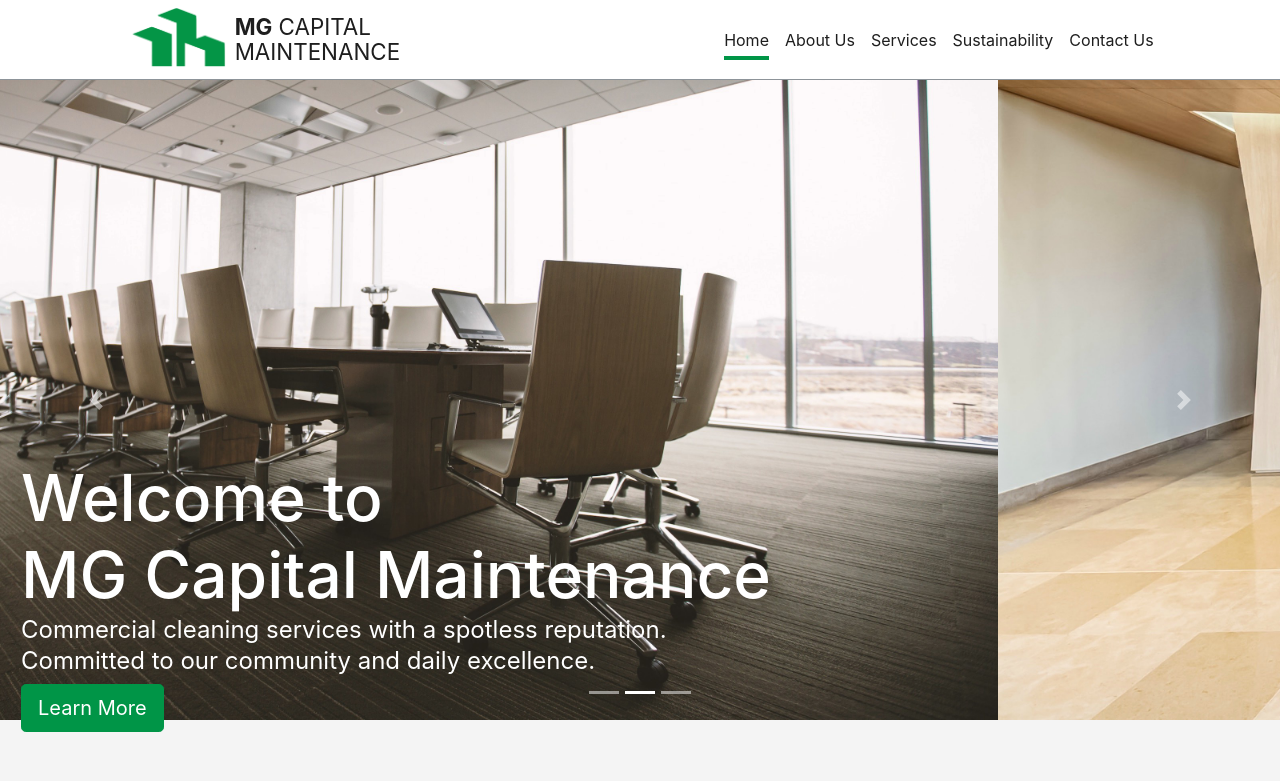
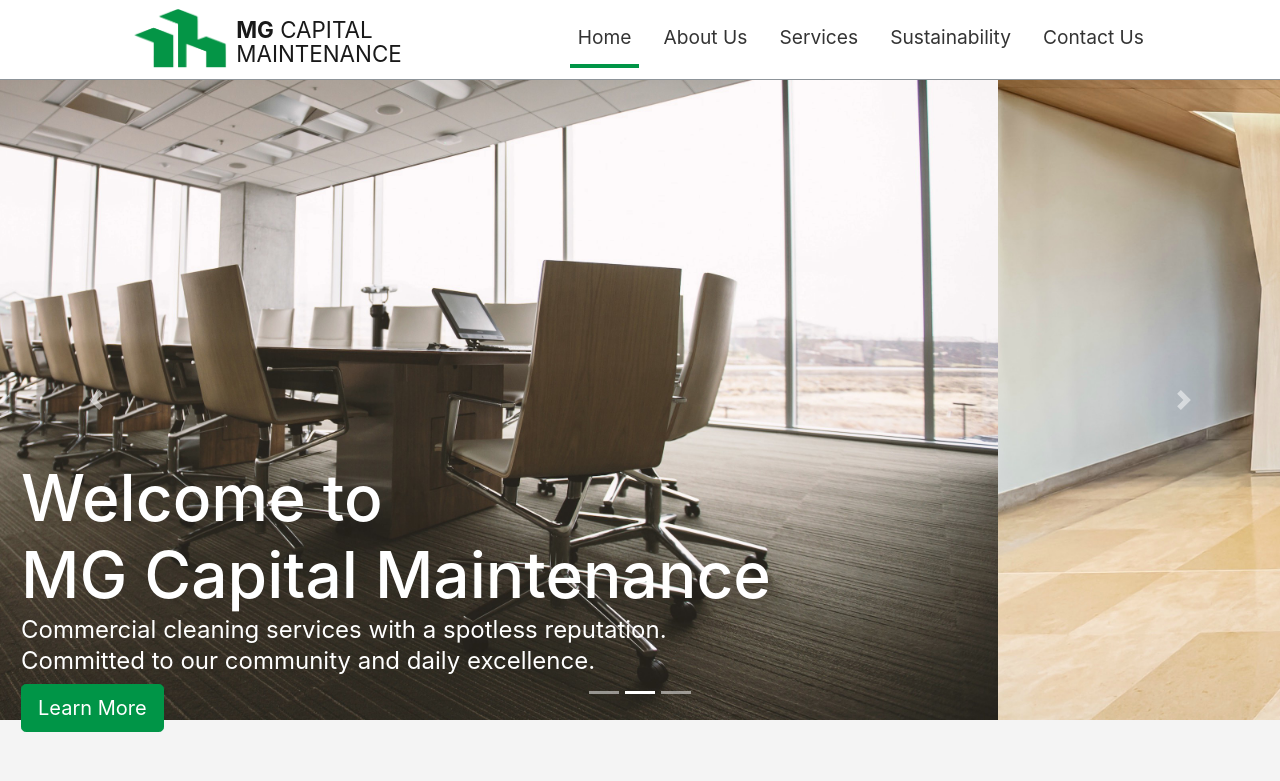
Before and after one commit to mgoti-rht/mgcapital-website, a website: page public/index.html in a window 1280 px wide. Shown: the top 781 px of the page. Drawn offline with nearby package versions, Linux system fonts and the light colour scheme.

Commit message:
Responsive navbar

```diff
--- a/public/assets/css/custom.css
+++ b/public/assets/css/custom.css
@@ -1,7 +1,9 @@
 .navbar {
-  background: white;
-  /*margin: 2% 10% 0 10%;*/
-  /*border-radius: 2px;*/
+  margin-bottom: 2rem;
+  height: 5em;
+  z-index: 100;
+  background-color: hsla(0,0%,100%,0.95);
+  border-bottom: 1px solid #8d9499;
 }
 
 main {
@@ -12,20 +14,28 @@
   color: #1e1e1e;
 }
 
-.masthead-brand img{
+.navbar-toggler {
+  position: absolute;
+  right: 1rem;
+}
+
+.navbar-brand img{
   display: inline;
   float: left;
   height: 60px;
-  margin: -1rem 0.5rem 0 0;
+  margin-right: 0.5rem;
 }
 
-.company-name {
-    display: inline;
-    float: right;
+.company-name-top {
     text-transform: uppercase;
-    margin-top: -0.6rem;
     font-size: 1.4rem;
-    line-height: 25px;
+    margin-top: 4px;
+    margin-bottom: -10px;
+}
+
+.company-name-bottom {
+    text-transform: uppercase;
+    font-size: 1.4rem;
 }
 
 .navbar-nav {
@@ -92,19 +102,24 @@
   margin-right: 1em;
 }
 
-.nav-masthead .nav-link {
+.nav-masthead .nav-item {
   padding: .25rem 0;
   color: rgba(255,255,255,.5);
   background-color: transparent;
   border-bottom: .25rem solid transparent;
 }
 
-.nav-masthead .nav-link:hover,
-.nav-masthead .nav-link:focus {
-  border-bottom-color: rgba(255,255,255,.25);
+li > a.nav-link-dark {
+    color: rgba(0,0,0,.8) !important;
 }
 
-.nav-masthead .nav-link + .nav-link {
+.nav-masthead .nav-item:hover,
+.nav-masthead .nav-item:focus {
+  border-bottom-color: #009547;
+  /* border-bottom-color: rgba(255,255,255,.25); */
+}
+
+.nav-masthead .nav-item + .nav-item {
   margin-left: 1rem;
 }
 
@@ -155,9 +170,9 @@
   }
 }
 
-@media (min-width: 65em) {
+@media (min-width: 70em) {
   .masthead{
-    padding: 0 8%;
+    padding: 0 10%;
     width: 100%;
   }s
 }
--- a/public/index.html
+++ b/public/index.html
@@ -17,9 +17,7 @@
 </head>
 
 <body>
-  <div class="site-wrapper">
-    <div class="site-wrapper-inner">
-      <div class="cover-container">
+  <!-- <div class="cover-container">
 
     <header class="masthead clearfix">
       <div class="inner">
@@ -38,9 +36,45 @@
         </nav>
       </div>
     </header>
+  </div> -->
+  <nav class="navbar navbar-expand-lg navbar-light fixed-top masthead clearfix">
+    <a class="navbar-brand" href="#">
+      <img src="assets/images/logo.png">
+      <div class="company-name">
+        <div class="company-name-top">
+          <strong>MG</strong> Capital
         </div>
+        <div class="company-name-bottom">
+          Maintenance
+        </div>
+      </div>
+    </a>
+    <button class="navbar-toggler navbar-toggler-right" type="button" data-toggle="collapse" data-target="#navb">
+      <span class="navbar-toggler-icon"></span>
+    </button>
+
+    <div class="collapse navbar-collapse nav-masthead" id="navb">
+      <ul class="navbar-nav ml-auto">
+        <li class="nav-item active">
+          <a class="nav-link nav-link-dark active" href="#">Home <span class="sr-only">(current)</span></a>
+        </li>
+        <li class="nav-item">
+          <a class="nav-link nav-link-dark" href="#">About Us</a>
+        </li>
+        <li class="nav-item">
+          <a class="nav-link nav-link-dark" href="#">Services</a>
+        </li>
+        <li class="nav-item">
+          <a class="nav-link nav-link-dark" href="#">Sustainability</a>
+        </li>
+        <li class="nav-item">
+          <a class="nav-link nav-link-dark" href="#">Contact Us</a>
+        </li>
+      </ul>
+    </div>
+  </nav>
+
   <main>
-
     <!-- Main Carousel -->
 
     <section>
@@ -211,14 +245,10 @@
         </div>
       </div>
       <p class="footer-links">
-            <a href="#">Home</a>
-            |
-            <a href="#">About Us</a>
-            |
-            <a href="#">Services</a>
-            |
-            <a href="#">Sustainability</a>
-            |
+        <a href="#">Home</a> |
+        <a href="#">About Us</a> |
+        <a href="#">Services</a> |
+        <a href="#">Sustainability</a> |
         <a href="#">Contact Us</a>
       </p>
       <p class="footer-company-name">MG Capital Maintenance Inc. &copy; 2018</p>
@@ -253,8 +283,6 @@
       </div>
     </div>
   </footer>
-    </div>
-  </div>
 
   <!-- Optional JavaScript -->
   <!-- jQuery first, then Popper.js, then Bootstrap JS -->
```
Lines whose indentation alone changed are shown as unchanged.
